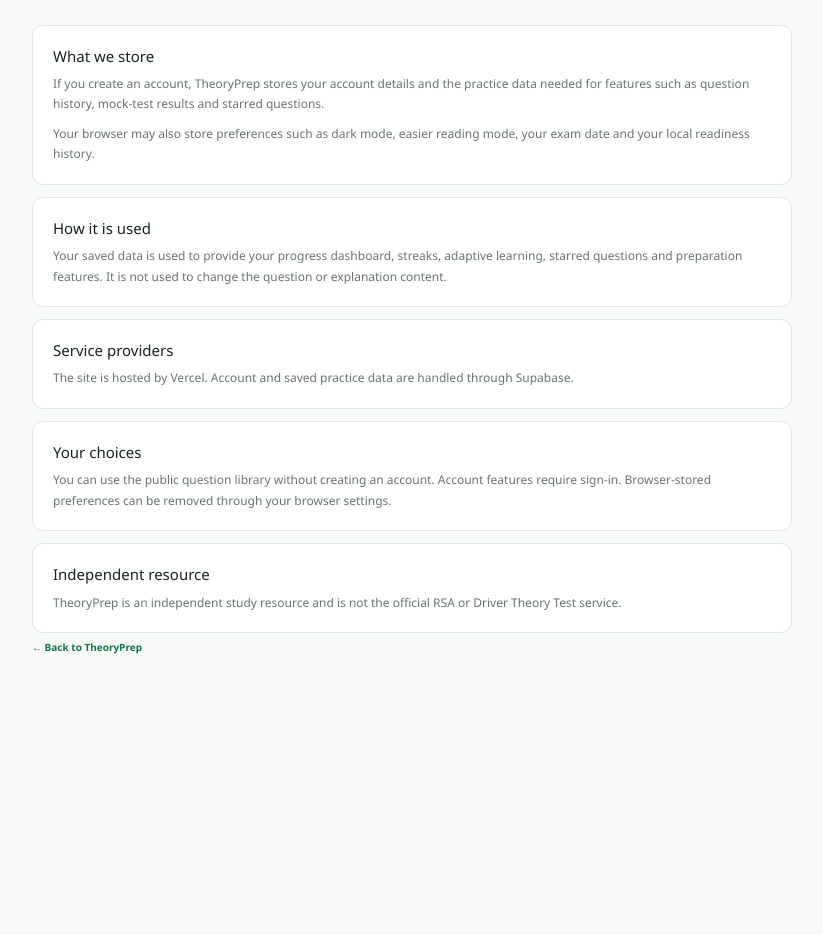
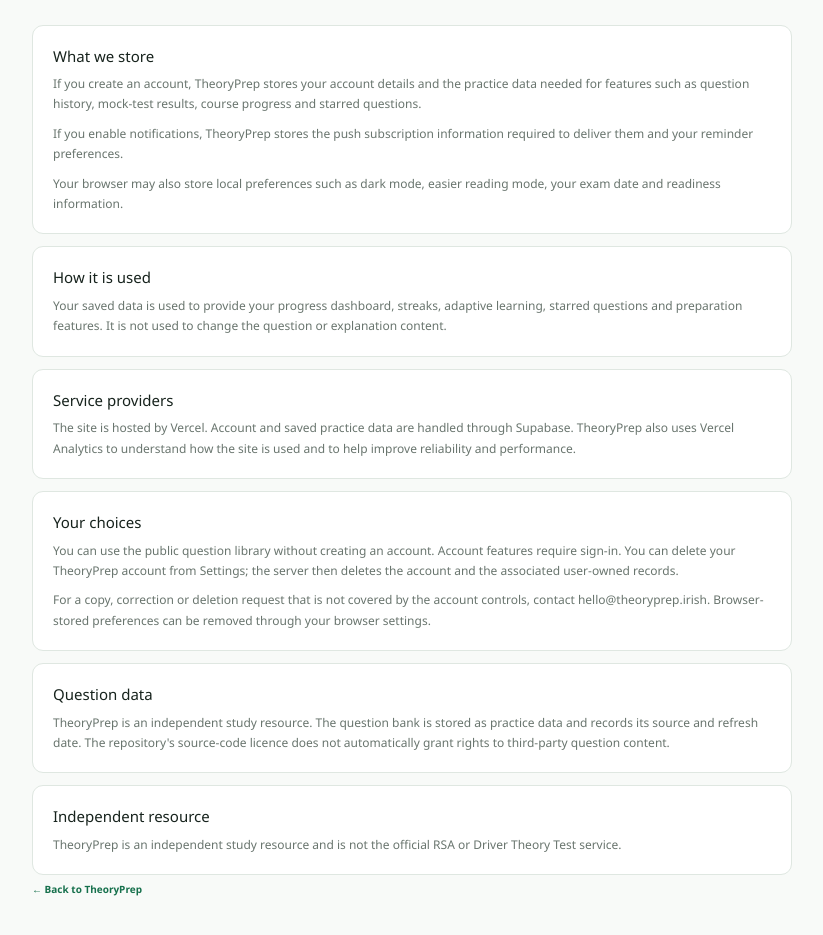
Before and after one commit to cullenry/theory-tester, a Next.js app: page /privacy in a window 1280 px wide. Shown: the part 265-1200 px from the top of the page, without its empty margins (228-1051 px from the left). Before the commit the page ends 1010 px from the top, so only its background shows below. Built offline with nearby package versions, Linux system fonts and the light colour scheme; no server answers.

Commit message:
Clarify privacy choices and account deletion

```diff
--- a/src/app/privacy/page.tsx
+++ b/src/app/privacy/page.tsx
@@ -15,8 +15,9 @@ export default function PrivacyPage() {
 
         <section className="legal-card">
           <h2>What we store</h2>
-          <p>If you create an account, TheoryPrep stores your account details and the practice data needed for features such as question history, mock-test results and starred questions.</p>
-          <p>Your browser may also store preferences such as dark mode, easier reading mode, your exam date and your local readiness history.</p>
+          <p>If you create an account, TheoryPrep stores your account details and the practice data needed for features such as question history, mock-test results, course progress and starred questions.</p>
+          <p>If you enable notifications, TheoryPrep stores the push subscription information required to deliver them and your reminder preferences.</p>
+          <p>Your browser may also store local preferences such as dark mode, easier reading mode, your exam date and readiness information.</p>
         </section>
 
         <section className="legal-card">
@@ -26,12 +27,18 @@ export default function PrivacyPage() {
 
         <section className="legal-card">
           <h2>Service providers</h2>
-          <p>The site is hosted by Vercel. Account and saved practice data are handled through Supabase.</p>
+          <p>The site is hosted by Vercel. Account and saved practice data are handled through Supabase. TheoryPrep also uses Vercel Analytics to understand how the site is used and to help improve reliability and performance.</p>
         </section>
 
         <section className="legal-card">
           <h2>Your choices</h2>
-          <p>You can use the public question library without creating an account. Account features require sign-in. Browser-stored preferences can be removed through your browser settings.</p>
+          <p>You can use the public question library without creating an account. Account features require sign-in. You can delete your TheoryPrep account from Settings; the server then deletes the account and the associated user-owned records.</p>
+          <p>For a copy, correction or deletion request that is not covered by the account controls, contact hello@theoryprep.irish. Browser-stored preferences can be removed through your browser settings.</p>
+        </section>
+
+        <section className="legal-card">
+          <h2>Question data</h2>
+          <p>TheoryPrep is an independent study resource. The question bank is stored as practice data and records its source and refresh date. The repository's source-code licence does not automatically grant rights to third-party question content.</p>
         </section>
 
         <section className="legal-card">
```
